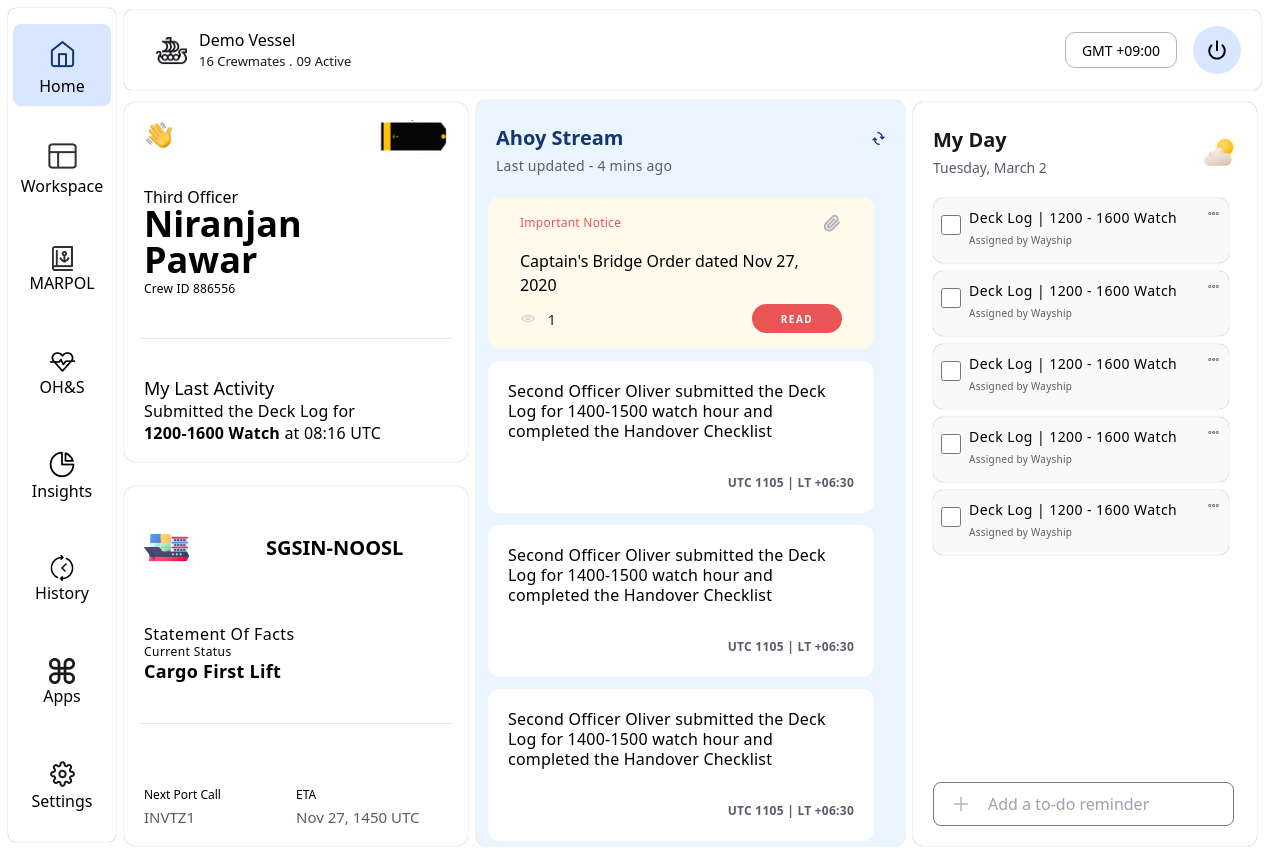
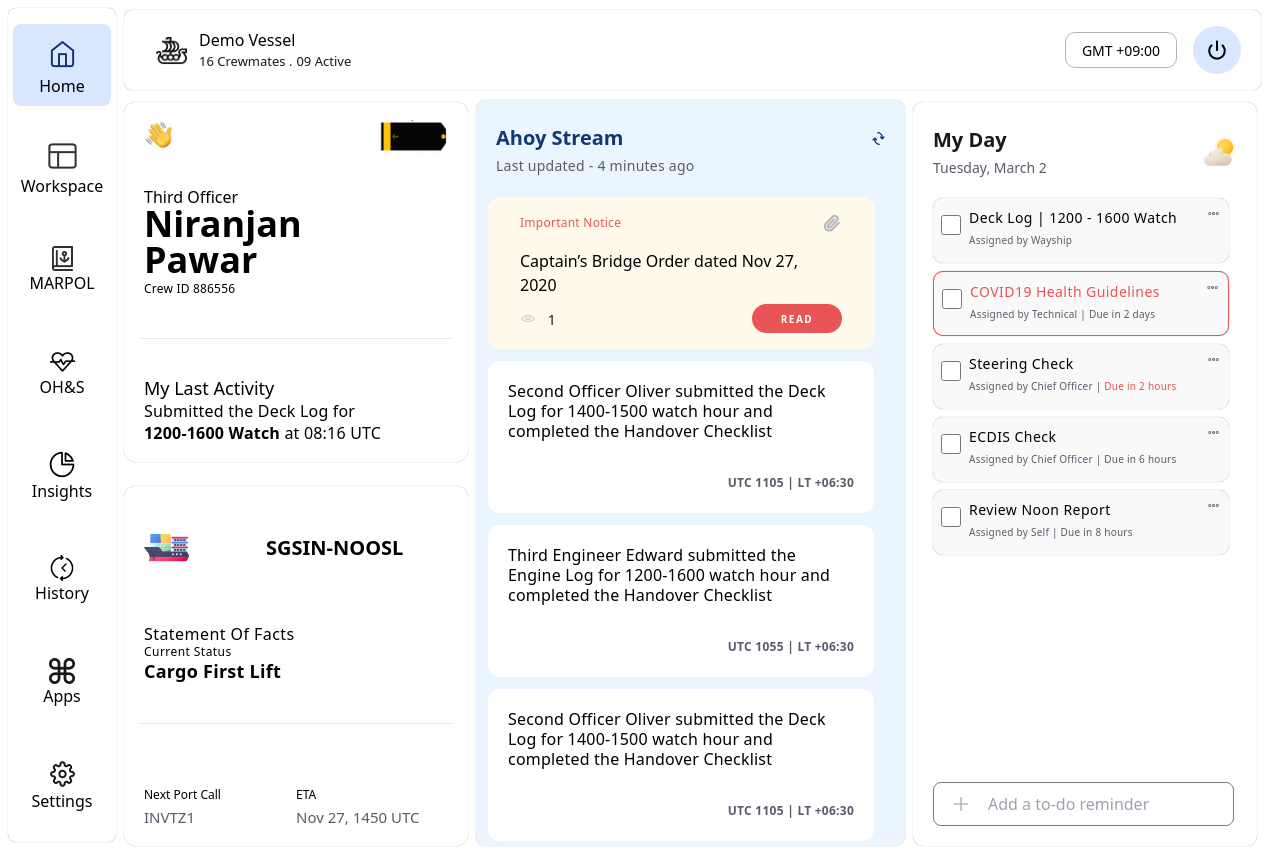
Before and after one commit to Lordhacker756/Volteo-Maritime, a React (Create React App) app: page / in a window 1280 px wide. Built offline with nearby package versions, Linux system fonts and the light colour scheme.

Commit message:
Used props to send data

```diff
--- a/src/App.js
+++ b/src/App.js
@@ -18,8 +18,10 @@ function App() {
         <div className="subcontainer flex">
           {/* Contains the three components of the dashboard */}
           <Officer className="grid grid-rows-4"/>
-          <Stream className="grid grid-rows-4"/>
-          <MyDay className="grid grid-rows-4"/>
+
+          {/* Sending the important data as props */}
+          <Stream className="grid grid-rows-4" streamName="Ahoy Stream" lastUpdate="Last updated - 4 minutes ago" notice="Captain’s Bridge Order dated Nov 27, 2020" views="1"/>
+          <MyDay className="grid grid-rows-4" date="Tuesday, March 2"/>
         </div>
      </div>
     </div>
--- a/src/components/Messages.jsx
+++ b/src/components/Messages.jsx
@@ -1,14 +1,13 @@
 import React from "react";
 
-const Messages = () => {
+const Messages = (props) => {
   return (
     <div className="message_container w-[386px] h-[152px] bg-white rounded-[12px] p-5 m-3 flex flex-col justify-between">
       <p className="message w-[335px] h-[61px] font-[400] text-[16px] leading-[20px] tracking-[0.2px]">
-        Second Officer Oliver submitted the Deck Log for 1400-1500 watch hour
-        and completed the Handover Checklist
+        {props.content}
       </p>
       <div className="time_stamp flex justify-end">
-        <p className="text-[#5A5B6A] font-[700] text-[12px] leading-[20px] tracking-[0.25px]">UTC 1105 | LT +06:30</p>
+        <p className="text-[#5A5B6A] font-[700] text-[12px] leading-[20px] tracking-[0.25px]">{props.timeStamp}</p>
       </div>
     </div>
   );
--- a/src/components/MyDay.jsx
+++ b/src/components/MyDay.jsx
@@ -3,7 +3,7 @@ import weather from "../assets/weather.png";
 import plus from "../assets/plus.png";
 import Tasks from "./Tasks";
 
-const MyDay = () => {
+const MyDay = (props) => {
   return (
     <div
       className="w-[344px] rounded-[10px] mx-0 my-3 p-5 flex flex-col justify-between"
@@ -16,18 +16,18 @@ const MyDay = () => {
               My Day
             </div>
             <div className="title font-[500] text-[14px] leading-[20px] text-[#5A5B6A]">
-              Tuesday, March 2
+              {props.date}
             </div>
           </div>
           <div className="weather">
             <img src={weather} className="w-[33px] h-[33px]" alt="" />
           </div>
         </div>
-        <Tasks />
-        <Tasks />
-        <Tasks />
-        <Tasks />
-        <Tasks />
+        <Tasks content="Deck Log | 1200 - 1600 Watch" assigned="Assigned by Wayship"/>
+        <Tasks content="COVID19 Health Guidelines" assigned="Assigned by Technical" due="Due in 2 days" important={true}/>
+        <Tasks content="Steering Check" assigned="Assigned by Chief Officer" due="Due in 2 hours" urgent={true}/>
+        <Tasks content="ECDIS Check" assigned="Assigned by Chief Officer" due="Due in 6 hours"/>
+        <Tasks content="Review Noon Report" assigned="Assigned by Self" due="Due in 8 hours"/>
       </div>
       <div className="input_box w-[301px] h-[44px] border-[0.5px] border-[#787885] rounded-[8px] flex items-center px-5">
         <img className="w-[14px] h-[14px] mr-5" src={plus} alt="" />
--- a/src/components/Stream.jsx
+++ b/src/components/Stream.jsx
@@ -4,17 +4,17 @@ import paperclip from '../assets/paperclip.png'
 import eye from '../assets/eye.png'
 import Messages from './Messages'
 
-const Stream = () => {
+const Stream = (props) => {
   return (
     <div className='bg-[#EAF5FF] stream_container w-[429px] mt-[10px] rounded-[10px] my-3 mx-2 pt-5 overflowy-scroll' style={{boxShadow:"0px 0px 1px rgba(0,0,0,0.48)", maxHeight:"746px",overflowY:"scroll"}}>
     <div className="team_status flex justify-between items-center px-5 ">
         <p className="stream_name font-[700] text-[20px] leading-[36px] text-[#133774]">
-            Ahoy Stream
+            {props.streamName}
         </p>
         <img src={refreshing} className="w-[12.74px] h-[13px] cursor-pointer" alt="" />
     </div>
     <p className="last_updated w-[357px] h-[29px] font-[500] text-[14px] leading-[20px] tracking-[0.25px] text-[#5A5B6A] px-5">
-        Last updated - 4 mins ago
+        {props.lastUpdate}
     </p>
 
 
@@ -26,14 +26,14 @@ const Stream = () => {
             </p>
             <img src={paperclip} className="w-[20px] h-[20px]" alt="" />
         </div>
-        <div className="important_msg 2-[317px] h-[40px] px-3">
-            Captain's Bridge Order dated Nov 27,<br/> 2020
+        <div className="important_msg w-[317px] h-[40px] px-3">
+            {props.notice}
         </div>
         <div className="view_btn_container px-3 flex justify-between items-center">
             <div className="views flex items-center justify-center">
                 <img src={eye} className="w-[15.71px] h-[11.43px]" alt="" />
                 <p className="view_count w-[20px] h-[20px] mx-3 text-[14px] leading-[22px] tracking-[0.1px] text-[#19191D]">
-                        1
+                        {props.views}
                 </p>
             </div>
             <button className='read_button h-[29px] w-[90px] rounded-full bg-[#E95454]'>
@@ -43,10 +43,12 @@ const Stream = () => {
     </div>
 
 {/* Normal messages  */}
-<Messages/>
-<Messages/>
-<Messages/>
-<Messages/>
+
+{/* Send the message content as content props and timestamp as timestamp props */}
+<Messages content="Second Officer Oliver submitted the Deck Log for 1400-1500 watch hour and completed the Handover Checklist" timeStamp="UTC 1105 | LT +06:30"/>
+<Messages content="Third Engineer Edward submitted the Engine Log for 1200-1600 watch hour and completed the Handover Checklist" timeStamp="UTC 1055 | LT +06:30"/>
+<Messages content="Second Officer Oliver submitted the Deck Log for 1400-1500 watch hour and completed the Handover Checklist" timeStamp="UTC 1105 | LT +06:30"/>
+<Messages content="Second Officer Oliver submitted the Deck Log for 1400-1500 watch hour and completed the Handover Checklist" timeStamp="UTC 1105 | LT +06:30"/>
     </div>
   )
 }
--- a/src/components/Tasks.jsx
+++ b/src/components/Tasks.jsx
@@ -2,20 +2,21 @@ import React from 'react'
 import more from "../assets/more.png";
 import './CSS/Dashboard.css'
 
-const Tasks = () => {
+const Tasks = (props) => {
   return (
-    <div className='w-[296px] h-[65px] rounded-[10px] my-2 p-2 flex justify-between items-start bg-[#F9F9F9]' style={{ boxShadow: "0px 0px 1px rgba(0,0,0,0.48)"}}>
+    // Using props to determine if the task is important or not, if it is we will change the border to red along with text color
+    <div className={`w-[296px] h-[65px] rounded-[10px] my-2 p-2 flex justify-between items-start bg-[#F9F9F9] ${(props.important)?"border-[1px] border-[#E95454]":""}`} style={{ boxShadow: "0px 0px 1px rgba(0,0,0,0.48)"}}>
         <div className="task_container flex items-center">
         <label className='main'>
             <input type="checkbox" style={{height:"20px",width:"20px"}}name="task" id="task" />
             <span class="geekmark"></span>
         </label>
             <div className="task ml-2">
-                <p className="task_heading font-[500] text-[14px] leading-[24px] tracking-[0.44px]">
-                Deck Log | 1200 - 1600 Watch
+                <p className={`task_heading font-[500] text-[14px] leading-[24px] tracking-[0.44px] ${(props.important)?"text-[#E95454]":""}`}>
+                {props.content}
                 </p>
                 <p className="task_details font-[400] text-[10px] leading-[20px] tracking-[0.25px] text-[#5a5b6a]">
-                Assigned by Wayship
+                {props.assigned} <span className={`${(props.due)?"":"hidden"}`}>| </span><span className={`${(props.urgent?"text-[#E95454]":"")}`}>{(props.due?`${props.due}`:"")}</span>
                 </p>
             </div>
         </div>
```
